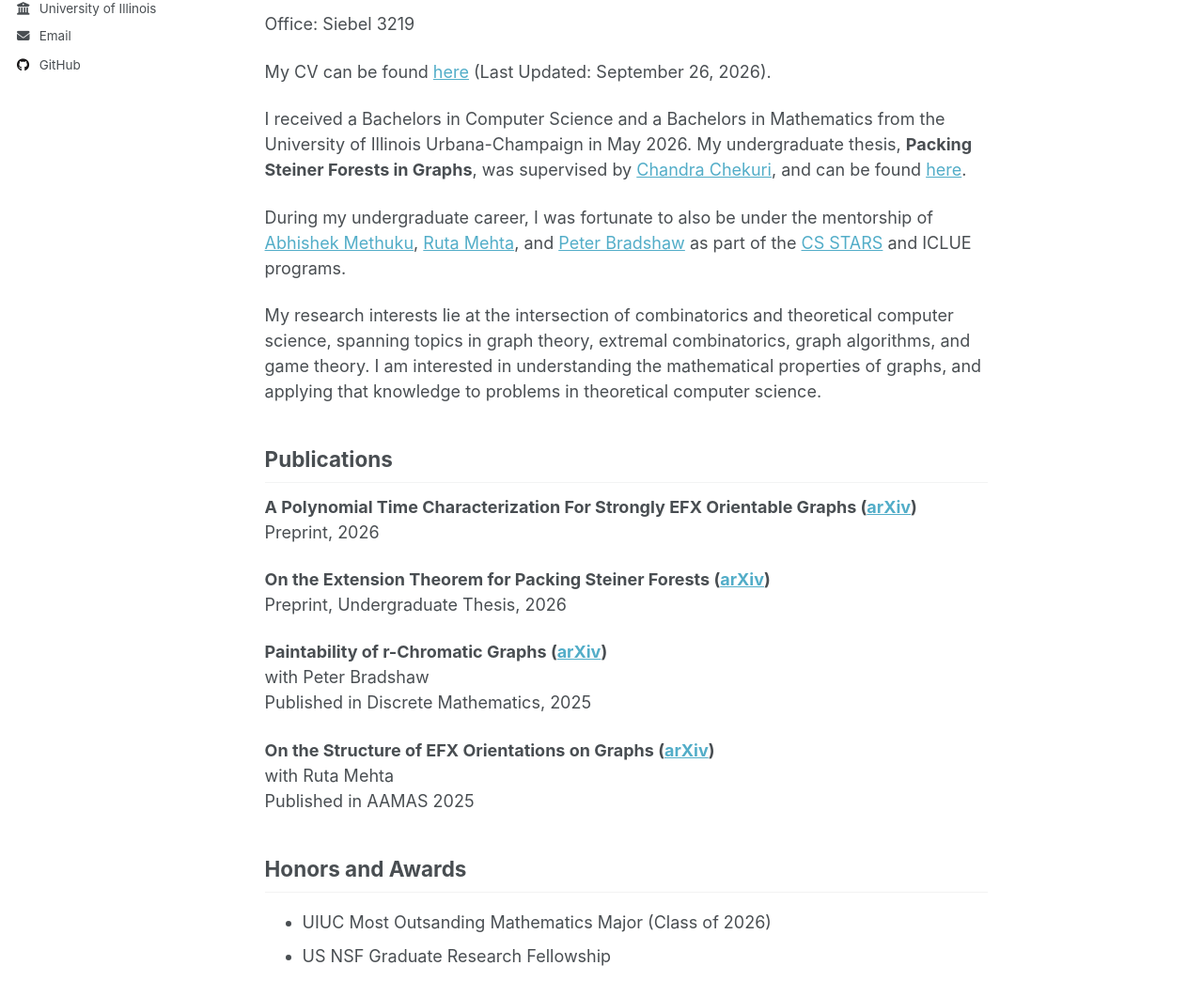
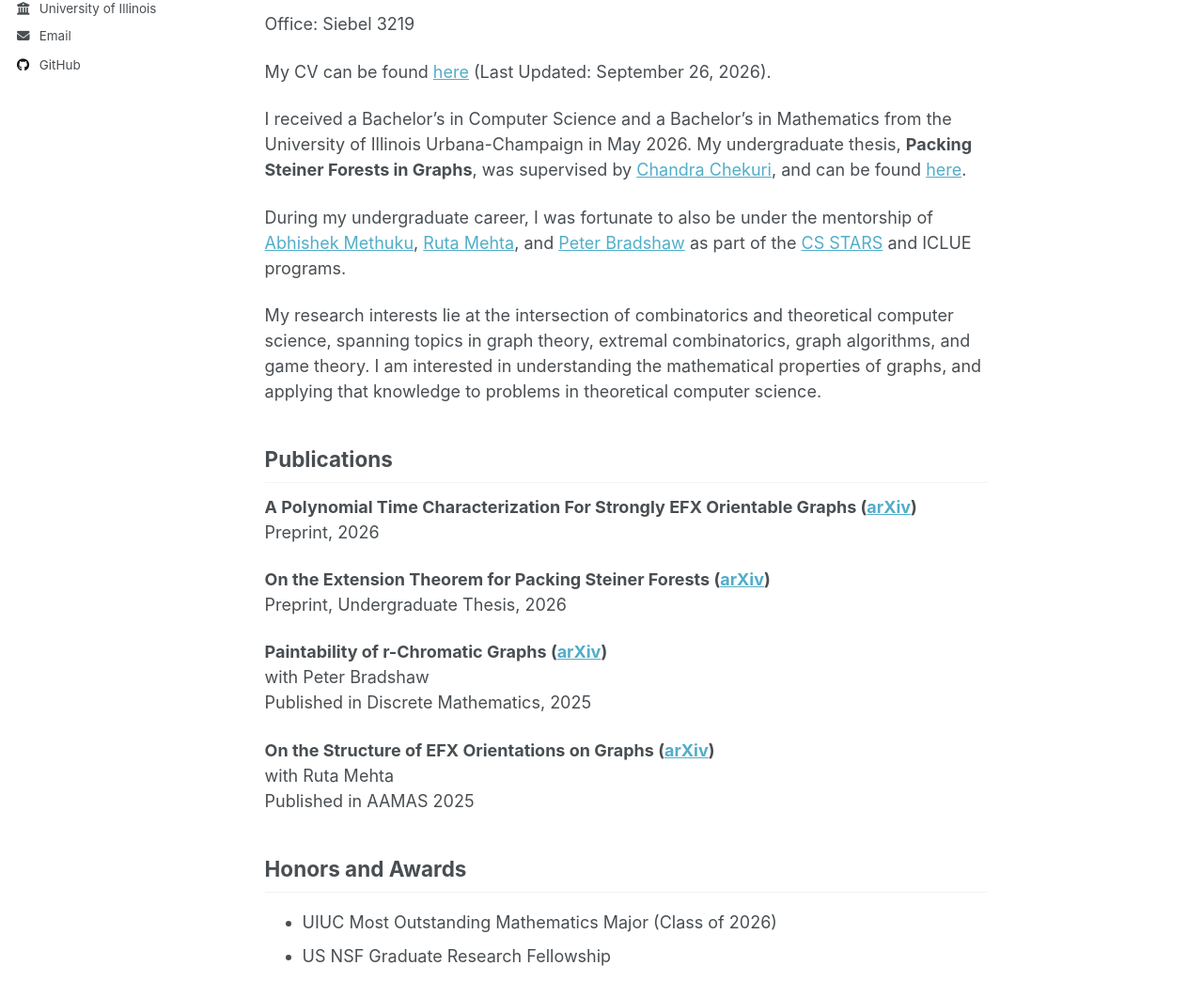
Before and after one commit to jazeng2/jazeng2.github.io, a Jekyll site: the page built from _pages/about.md, in a window 1280 px wide and 1400 px high. Shown: the part 352-1396 px from the top of the window at 94% size. Built offline with Jekyll 4.4.1, drawn with Linux system fonts in a browser that asks for light colours.

Commit message:
minor edits

```diff
--- a/_pages/about.md
+++ b/_pages/about.md
@@ -18,7 +18,7 @@ Office: Siebel 3219
 
 My CV can be found [here](https://jazeng2.github.io/files/cv.pdf) (Last Updated: September 26, 2026).
 
-I received a Bachelors in Computer Science and a Bachelors in Mathematics from the University of Illinois Urbana-Champaign in May 2026. My undergraduate thesis, **Packing Steiner Forests in Graphs**, was supervised by [Chandra Chekuri](https://chekuri.cs.illinois.edu/), and can be found [here](https://arxiv.org/abs/2603.16956).
+I received a Bachelor's in Computer Science and a Bachelor's in Mathematics from the University of Illinois Urbana-Champaign in May 2026. My undergraduate thesis, **Packing Steiner Forests in Graphs**, was supervised by [Chandra Chekuri](https://chekuri.cs.illinois.edu/), and can be found [here](https://arxiv.org/abs/2603.16956).
 
 During my undergraduate career, I was fortunate to also be under the mentorship of [Abhishek Methuku](https://sites.google.com/view/abhishekmethuku/home), [Ruta Mehta](https://rutamehta.cs.illinois.edu/), and [Peter Bradshaw](https://www.peter-bradshaw.com/) as part of the [CS STARS](https://siebelschool.illinois.edu/broadening-participation-computing/programs/csambassadors) and ICLUE programs.
 
@@ -42,7 +42,7 @@ Published in AAMAS 2025
 
 Honors and Awards
 ------
-- UIUC Most Outsanding Mathematics Major (Class of 2026)
+- UIUC Most Outstanding Mathematics Major (Class of 2026)
 - US NSF Graduate Research Fellowship
 - 2025 Barry M Goldwater Scholarship
 - 2024 Putnam Competition Top 500
```
Also changed, not shown: 1 other file.
